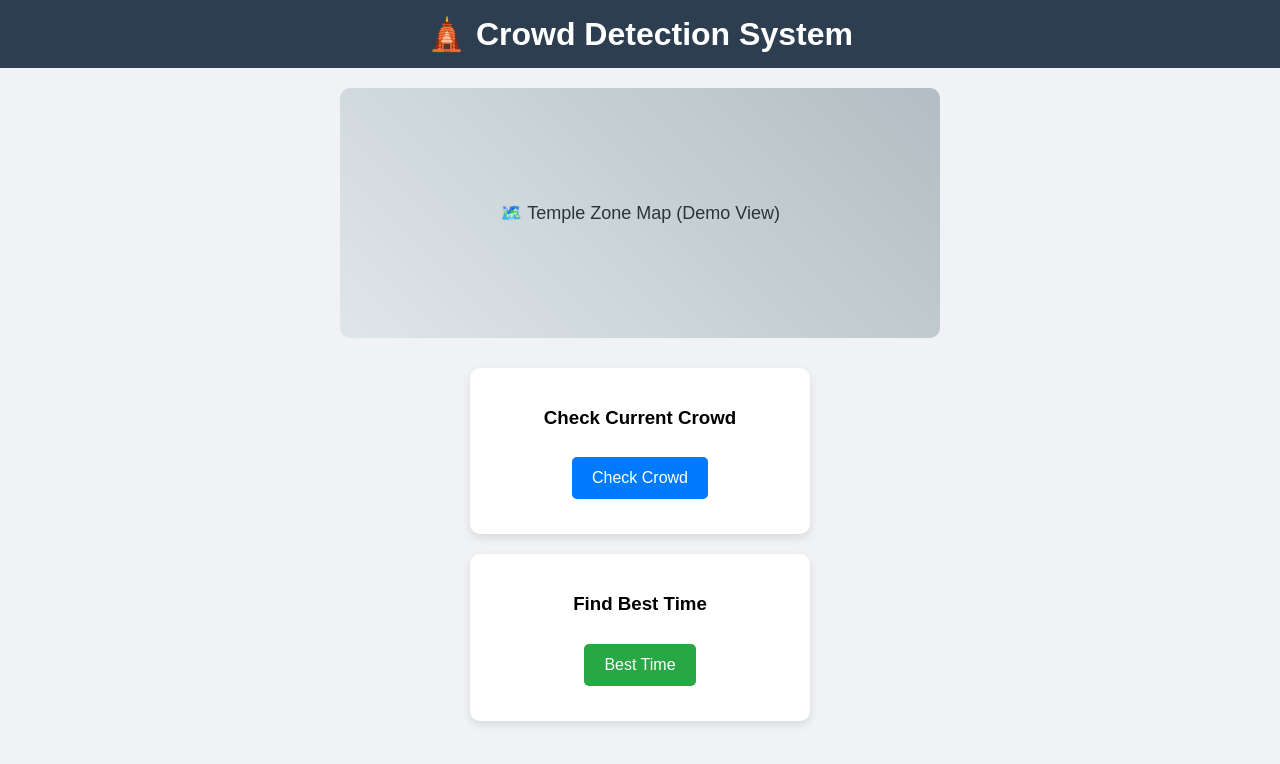
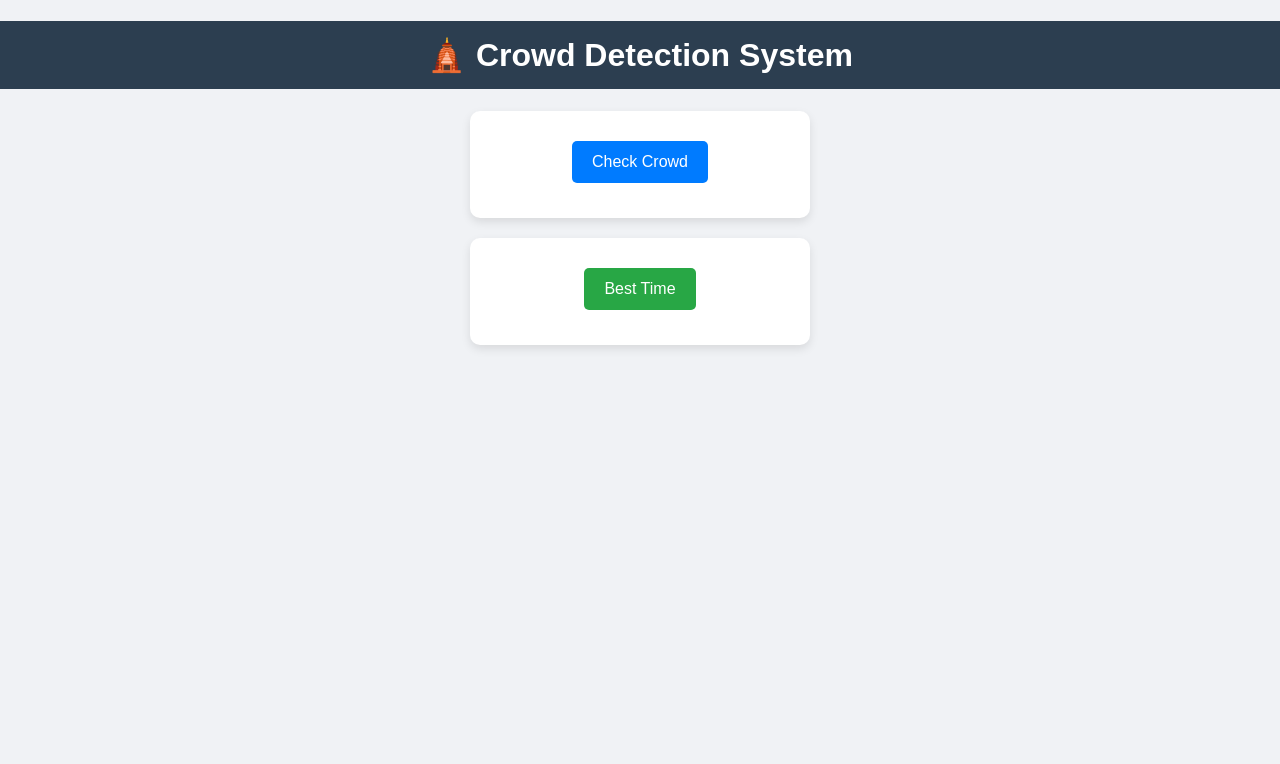
Before and after one commit to omjagtap24-oss/crowd-detection-app, a Flask app: page / in a window 1280 px wide. Shown: the top 764 px of the page. Run offline with Flask 3, Linux system fonts and the light colour scheme.

Commit message:
Update index.html

```diff
--- a/templates/index.html
+++ b/templates/index.html
@@ -9,18 +9,12 @@
             text-align: center;
             background: #f0f2f5;
             margin: 0;
-            padding: 0;
         }
 
         h1 {
             background: #2c3e50;
             color: white;
             padding: 15px;
-            margin: 0;
-        }
-
-        .container {
-            margin-top: 30px;
         }
 
         .card {
@@ -56,20 +50,6 @@
             font-size: 18px;
             font-weight: bold;
         }
-
-        .map {
-            width: 90%;
-            max-width: 600px;
-            height: 250px;
-            margin: 20px auto;
-            background: linear-gradient(45deg, #dfe6e9, #b2bec3);
-            border-radius: 10px;
-            display: flex;
-            align-items: center;
-            justify-content: center;
-            color: #2d3436;
-            font-size: 18px;
-        }
     </style>
 </head>
 
@@ -77,49 +57,36 @@
 
     <h1>🛕 Crowd Detection System</h1>
 
-    <div class="map">
-        🗺️ Temple Zone Map (Demo View)
-    </div>
-
-    <div class="container">
-
     <div class="card">
-            <h3>Check Current Crowd</h3>
         <button class="crowd-btn" onclick="getCrowd()">Check Crowd</button>
         <div id="crowd" class="result"></div>
     </div>
 
     <div class="card">
-            <h3>Find Best Time</h3>
         <button class="predict-btn" onclick="getPrediction()">Best Time</button>
         <div id="predict" class="result"></div>
     </div>
 
-    </div>
-
     <script>
         function getCrowd() {
-            fetch('https://crowd-detection-app.onrender.com/crowd')
-            .then(response => response.json())
+            fetch('/crowd')
+            .then(res => res.json())
             .then(data => {
-
                 let color = "green";
 
-                if (data.crowd_level === "High") {
-                    color = "red";
-                } else if (data.crowd_level === "Medium") {
-                    color = "orange";
-                }
+                if (data.crowd_level === "High") color = "red";
+                else if (data.crowd_level === "Medium") color = "orange";
 
                 document.getElementById("crowd").innerHTML =
-                    "Crowd Level: <span style='color:" + color + "'>" +
-                    data.crowd_level + "</span>";
+                    "Crowd: <span style='color:" + color + "'>" +
+                    data.crowd_level + "</span><br>" +
+                    data.suggestion;
             });
         }
 
         function getPrediction() {
-            fetch('https://crowd-detection-app.onrender.com/predict')
-            .then(response => response.json())
+            fetch('/predict')
+            .then(res => res.json())
             .then(data => {
                 document.getElementById("predict").innerHTML =
                     "Best Time: " + data.best_time;
```
Lines whose indentation alone changed are shown as unchanged.
